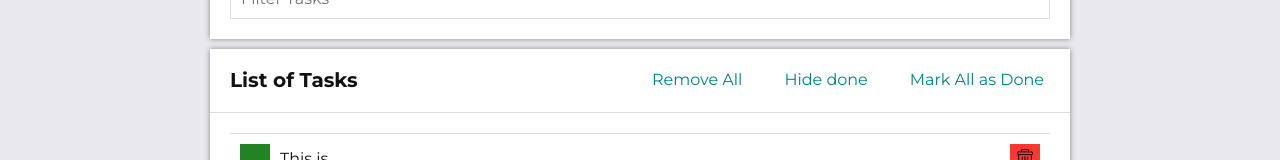
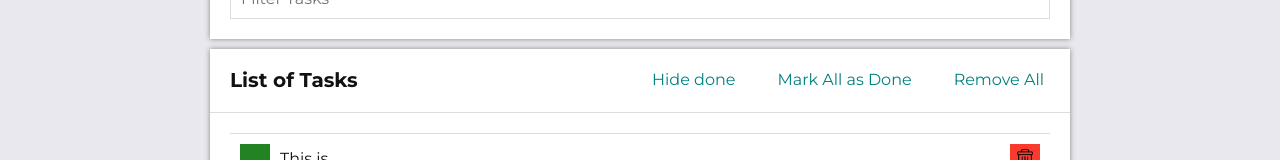
Before and after one commit to TheRitual/Simple-Todo-List, a React (Create React App) app: page /#/tasks in a window 1280 px wide. Both pictures are taken after a click on the button "Get Sample Tasks". Shown: the part 410-570 px from the top of the page. Built offline with nearby package versions, Linux system fonts and the light colour scheme.

Commit message:
changed order of buttons in TaskList

```diff
--- a/src/features/tasks/Buttons/index.js
+++ b/src/features/tasks/Buttons/index.js
@@ -11,14 +11,14 @@ const Buttons = () => {
     return (<>
         {!useSelector(selectAreTasksEmpty) && (
             <>
-                <Button onClick={() => dispatch(removeAll())}>
-                    Remove All
-                </Button>
                 <Button onClick={() => dispatch(toggleHideDone())} disabled={!isAnyDone}>
                     {hideDone ? "Show" : "Hide"} done
                 </Button>
                 <Button onClick={() => dispatch(toggleAllDone())} disabled={areAllDone}>
                     Mark All as Done
+                </Button>
+                <Button onClick={() => dispatch(removeAll())}>
+                    Remove All
                 </Button>
             </>)
         }
```
